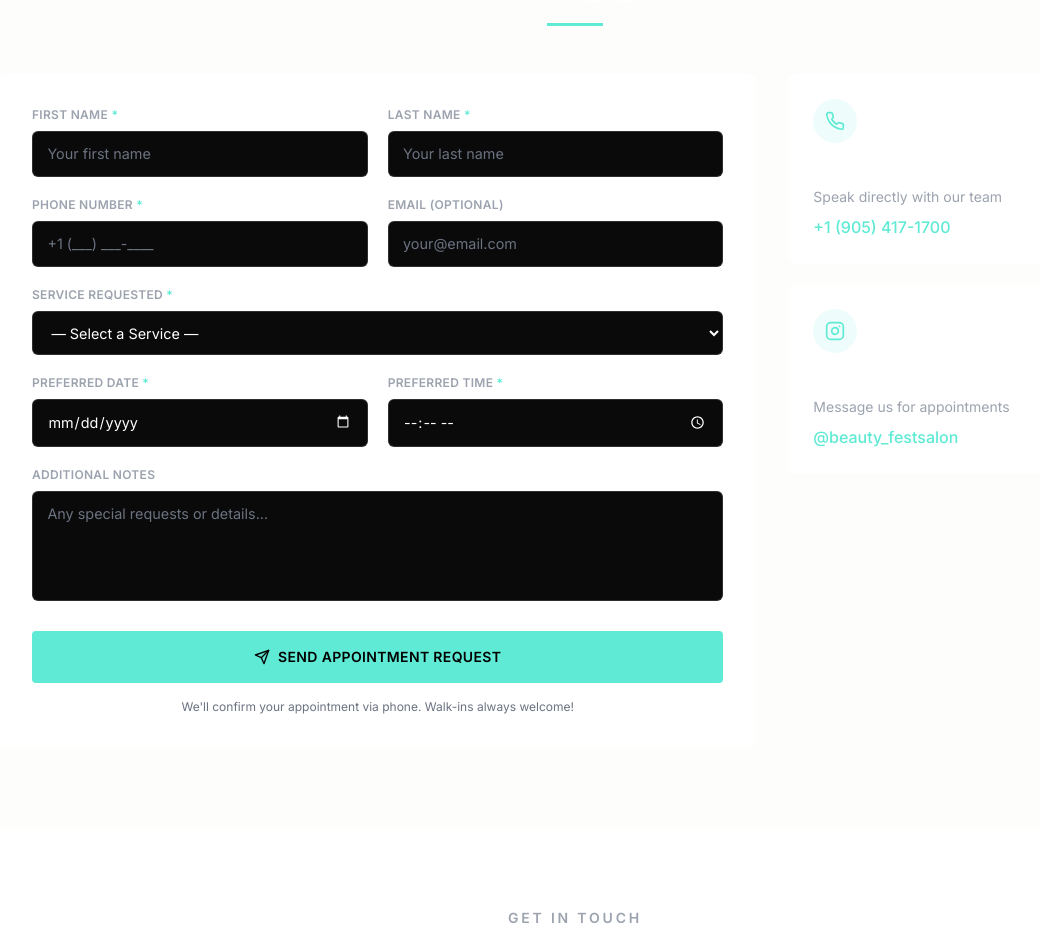
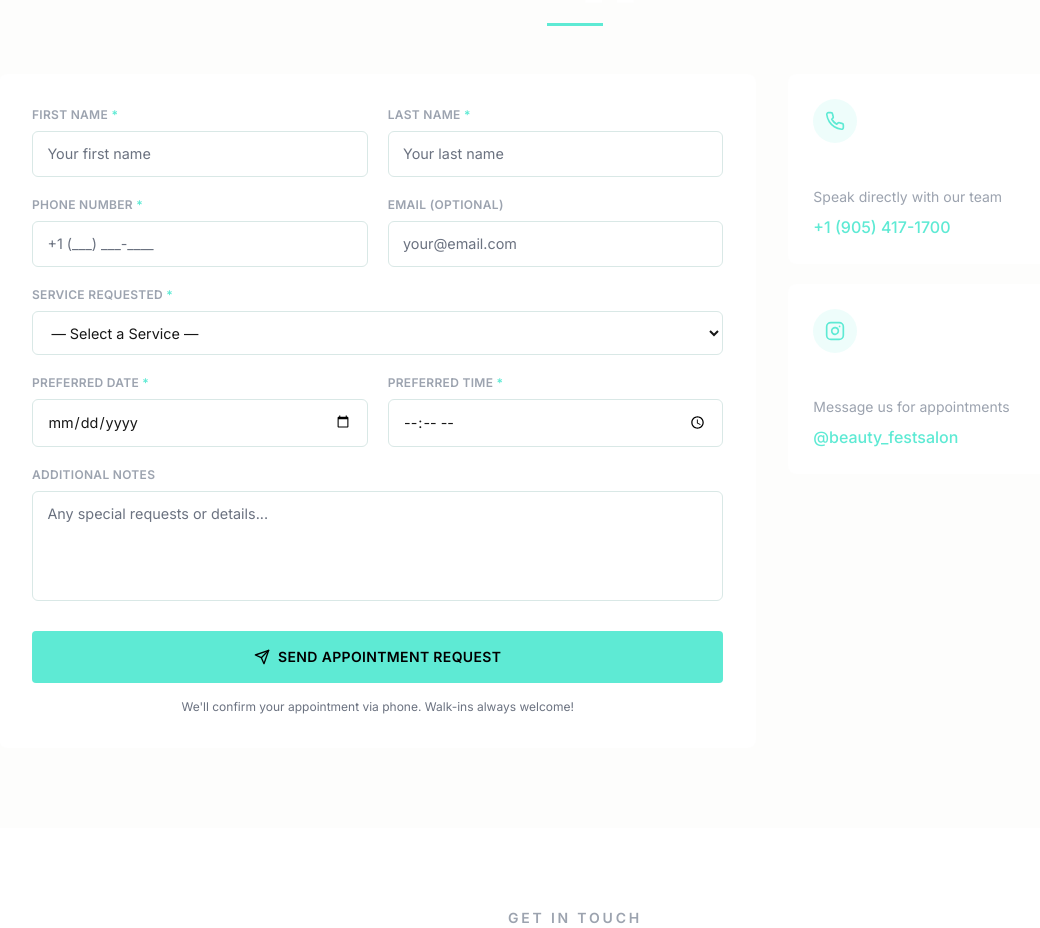
Before and after one commit to workervisual5-prog/beauty-fest-salon, a React (Vite) app: page / in a window 1280 px wide. Shown: the part 4600-5528 px from the top of the page, without its empty margins (65-1105 px from the left). Built offline with nearby package versions, Linux system fonts and the light colour scheme.

Commit message:
Update index.css

```diff
--- a/src/index.css
+++ b/src/index.css
@@ -9,13 +9,13 @@ html {
 
 body {
   font-family: 'Inter', ui-sans-serif, system-ui, sans-serif;
-  background-color: #0a0a0a;
+  background-color: #ffffff;
   overflow-x: hidden;
 }
 
 ::selection {
   background-color: #5eead4;
-  color: #0a0a0a;
+  color: #171717;
 }
 
 .section-label {
@@ -30,15 +30,15 @@ body {
 
 .input-field {
   width: 100%;
-  background-color: #0a0a0a;
-  border: 1px solid rgba(255, 255, 255, 0.15);
+  background-color: #ffffff;
+  border: 1px solid #d9e8e6;
   border-radius: 0.375rem;
   padding: 0.7rem 0.9rem;
-  color: white;
+  color: #171717;
   font-size: 0.9rem;
   outline: none;
   transition: border-color 0.15s ease;
-  color-scheme: dark;
+  color-scheme: light;
 }
 
 .input-field::placeholder {
```
